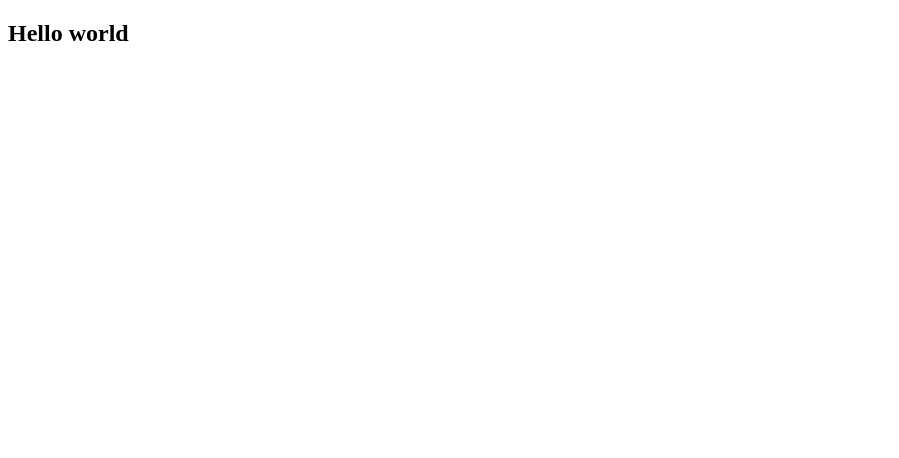
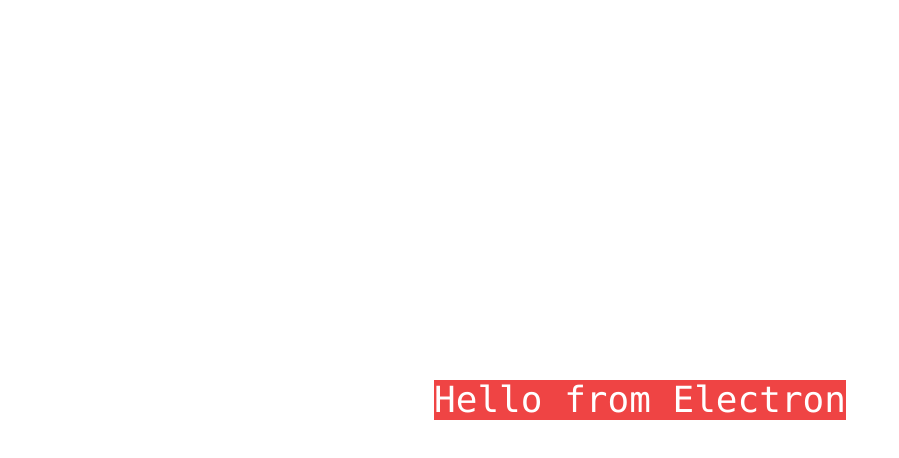
Before and after one commit to ahmedfahad04/Electron-Vite-Note-Taker, a React (Vite) app: page / in a window 1280 px wide. Shown: the top 458 px of the page, without its empty margins (0-899 px from the left). Built offline with nearby package versions, Linux system fonts and the light colour scheme.

Commit message:
styling settings done

```diff
--- a/package.json
+++ b/package.json
@@ -32,14 +32,20 @@
     "@types/react": "^18.2.48",
     "@types/react-dom": "^18.2.18",
     "@vitejs/plugin-react": "^4.2.1",
+    "autoprefixer": "^10.4.17",
+    "clsx": "^2.1.0",
     "electron": "^28.2.0",
     "electron-builder": "^24.9.1",
     "electron-vite": "^2.0.0",
     "eslint": "^8.56.0",
     "eslint-plugin-react": "^7.33.2",
+    "postcss": "^8.4.33",
     "prettier": "^3.2.4",
     "react": "^18.2.0",
     "react-dom": "^18.2.0",
+    "react-icons": "^5.0.1",
+    "tailwind-merge": "^2.2.1",
+    "tailwindcss": "^3.4.1",
     "typescript": "^5.3.3",
     "vite": "^5.0.12"
   }
--- /dev/null
+++ b/postcss.config.js
@@ -0,0 +1,6 @@
+module.exports = {
+  plugins: {
+    tailwindcss: {},
+    autoprefixer: {},
+  },
+}
--- a/src/renderer/src/App.tsx
+++ b/src/renderer/src/App.tsx
@@ -1,7 +1,7 @@
 function App(): JSX.Element {
   return (
-    <div>
-      <h2>Hello world</h2>
+    <div className="flex h-full items-center justify-center">
+      <h2 className="bg-red-500 text-4xl">Hello from Electron</h2>
     </div>
   )
 }
--- a/src/renderer/src/assets/base.css
+++ /dev/null
@@ -1,67 +0,0 @@
-:root {
-  --ev-c-white: #ffffff;
-  --ev-c-white-soft: #f8f8f8;
-  --ev-c-white-mute: #f2f2f2;
-
-  --ev-c-black: #1b1b1f;
-  --ev-c-black-soft: #222222;
-  --ev-c-black-mute: #282828;
-
-  --ev-c-gray-1: #515c67;
-  --ev-c-gray-2: #414853;
-  --ev-c-gray-3: #32363f;
-
-  --ev-c-text-1: rgba(255, 255, 245, 0.86);
-  --ev-c-text-2: rgba(235, 235, 245, 0.6);
-  --ev-c-text-3: rgba(235, 235, 245, 0.38);
-
-  --ev-button-alt-border: transparent;
-  --ev-button-alt-text: var(--ev-c-text-1);
-  --ev-button-alt-bg: var(--ev-c-gray-3);
-  --ev-button-alt-hover-border: transparent;
-  --ev-button-alt-hover-text: var(--ev-c-text-1);
-  --ev-button-alt-hover-bg: var(--ev-c-gray-2);
-}
-
-:root {
-  --color-background: var(--ev-c-black);
-  --color-background-soft: var(--ev-c-black-soft);
-  --color-background-mute: var(--ev-c-black-mute);
-
-  --color-text: var(--ev-c-text-1);
-}
-
-*,
-*::before,
-*::after {
-  box-sizing: border-box;
-  margin: 0;
-  font-weight: normal;
-}
-
-ul {
-  list-style: none;
-}
-
-body {
-  min-height: 100vh;
-  color: var(--color-text);
-  background: var(--color-background);
-  line-height: 1.6;
-  font-family:
-    Inter,
-    -apple-system,
-    BlinkMacSystemFont,
-    'Segoe UI',
-    Roboto,
-    Oxygen,
-    Ubuntu,
-    Cantarell,
-    'Fira Sans',
-    'Droid Sans',
-    'Helvetica Neue',
-    sans-serif;
-  text-rendering: optimizeLegibility;
-  -webkit-font-smoothing: antialiased;
-  -moz-osx-font-smoothing: grayscale;
-}
--- a/src/renderer/src/assets/main.css
+++ b/src/renderer/src/assets/main.css
@@ -1,171 +1,18 @@
-@import './base.css';
+@tailwind base;
+@tailwind components;
+@tailwind utilities;
 
-body {
-  display: flex;
-  align-items: center;
-  justify-content: center;
-  overflow: hidden;
-  background-image: url('./wavy-lines.svg');
-  background-size: cover;
-  user-select: none;
-}
+@layer base {
+  #root {
+    @apply h-full
+  }
 
-code {
-  font-weight: 600;
-  padding: 3px 5px;
-  border-radius: 2px;
-  background-color: var(--color-background-mute);
-  font-family:
-    ui-monospace,
-    SFMono-Regular,
-    SF Mono,
-    Menlo,
-    Consolas,
-    Liberation Mono,
-    monospace;
-  font-size: 85%;
-}
-
-#root {
-  display: flex;
-  align-items: center;
-  justify-content: center;
-  flex-direction: column;
-  margin-bottom: 80px;
-}
-
-.logo {
-  margin-bottom: 20px;
-  -webkit-user-drag: none;
-  height: 128px;
-  width: 128px;
-  will-change: filter;
-  transition: filter 300ms;
-}
-
-.logo:hover {
-  filter: drop-shadow(0 0 1.2em #6988e6aa);
-}
-
-.creator {
-  font-size: 14px;
-  line-height: 16px;
-  color: var(--ev-c-text-2);
-  font-weight: 600;
-  margin-bottom: 10px;
-}
-
-.text {
-  font-size: 28px;
-  color: var(--ev-c-text-1);
-  font-weight: 700;
-  line-height: 32px;
-  text-align: center;
-  margin: 0 10px;
-  padding: 16px 0;
-}
-
-.tip {
-  font-size: 16px;
-  line-height: 24px;
-  color: var(--ev-c-text-2);
-  font-weight: 600;
-}
-
-.react {
-  background: -webkit-linear-gradient(315deg, #087ea4 55%, #7c93ee);
-  background-clip: text;
-  -webkit-background-clip: text;
-  -webkit-text-fill-color: transparent;
-  font-weight: 700;
-}
-
-.ts {
-  background: -webkit-linear-gradient(315deg, #3178c6 45%, #f0dc4e);
-  background-clip: text;
-  -webkit-background-clip: text;
-  -webkit-text-fill-color: transparent;
-  font-weight: 700;
-}
-
-.actions {
-  display: flex;
-  padding-top: 32px;
-  margin: -6px;
-  flex-wrap: wrap;
-  justify-content: flex-start;
-}
-
-.action {
-  flex-shrink: 0;
-  padding: 6px;
-}
-
-.action a {
-  cursor: pointer;
-  text-decoration: none;
-  display: inline-block;
-  border: 1px solid transparent;
-  text-align: center;
-  font-weight: 600;
-  white-space: nowrap;
-  border-radius: 20px;
-  padding: 0 20px;
-  line-height: 38px;
-  font-size: 14px;
-  border-color: var(--ev-button-alt-border);
-  color: var(--ev-button-alt-text);
-  background-color: var(--ev-button-alt-bg);
-}
-
-.action a:hover {
-  border-color: var(--ev-button-alt-hover-border);
-  color: var(--ev-button-alt-hover-text);
-  background-color: var(--ev-button-alt-hover-bg);
-}
-
-.versions {
-  position: absolute;
-  bottom: 30px;
-  margin: 0 auto;
-  padding: 15px 0;
-  font-family: 'Menlo', 'Lucida Console', monospace;
-  display: inline-flex;
-  overflow: hidden;
-  align-items: center;
-  border-radius: 22px;
-  background-color: #202127;
-  backdrop-filter: blur(24px);
-}
-
-.versions li {
-  display: block;
-  float: left;
-  border-right: 1px solid var(--ev-c-gray-1);
-  padding: 0 20px;
-  font-size: 14px;
-  line-height: 14px;
-  opacity: 0.8;
-  &:last-child {
-    border: none;
+  html, body {
+    @apply h-full;
+    @apply select-none;
+    /*optional*/
+    @apply bg-transparent;
+    @apply font-mono antialiased text-white;
+    @apply overflow-hidden;
   }
 }
-
-@media (max-width: 720px) {
-  .text {
-    font-size: 20px;
-  }
-}
-
-@media (max-width: 620px) {
-  .versions {
-    display: none;
-  }
-}
-
-@media (max-width: 350px) {
-  .tip,
-  .actions {
-    display: none;
-  }
-}
--- a/src/renderer/src/main.tsx
+++ b/src/renderer/src/main.tsx
@@ -1,4 +1,4 @@
-// import './assets/main.css'
+import './assets/main.css'
 
 import React from 'react'
 import ReactDOM from 'react-dom/client'
--- /dev/null
+++ b/src/renderer/src/utils/index.ts
@@ -0,0 +1,6 @@
+import clsx, { ClassValue } from 'clsx'
+import { twMerge } from 'tailwind-merge'
+
+export const cn = (...args: ClassValue[]) => {
+  return twMerge(clsx(...args))
+}
--- /dev/null
+++ b/tailwind.config.js
@@ -0,0 +1,8 @@
+/** @type {import('tailwindcss').Config} */
+module.exports = {
+  content: ['./src/renderer/**/*.{js,ts,jsx,tsx}'],
+  theme: {
+    extend: {}
+  },
+  plugins: []
+}
```
Also changed, not shown: 1 other file (tests, documents, lock files or other folders).
